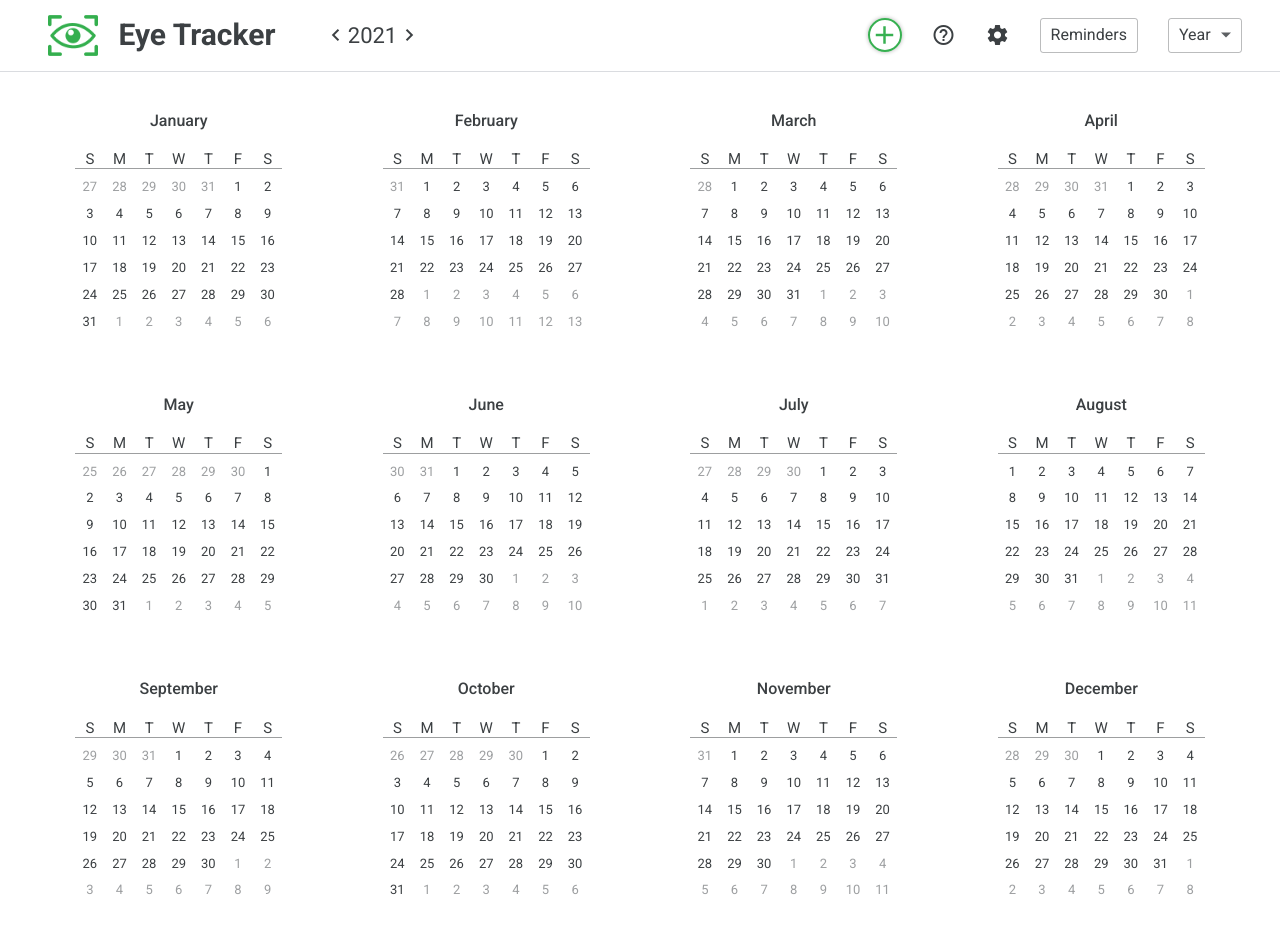
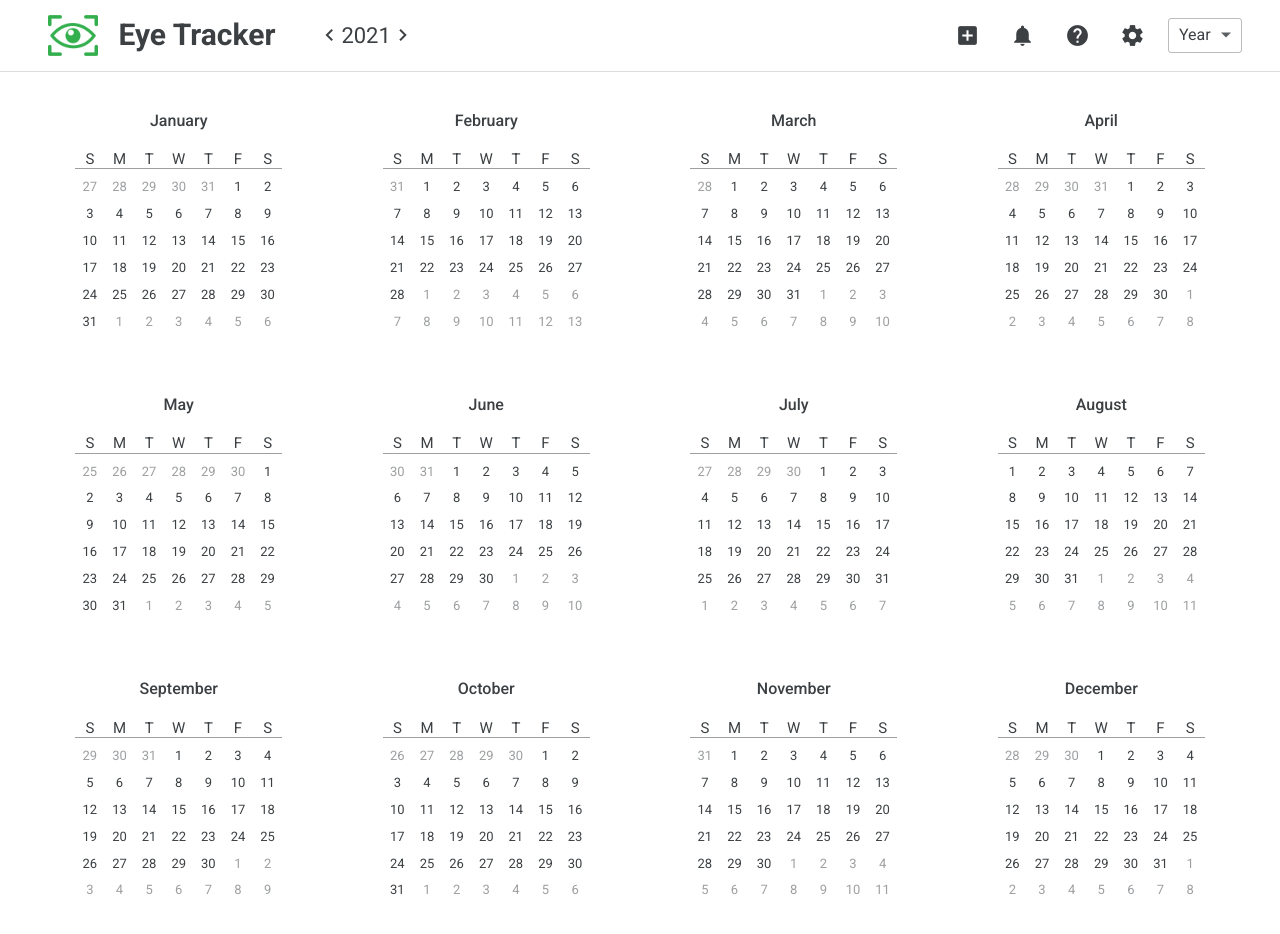
Before and after one commit to JosephRosenfeld/eye-tracker-front-end, a React (Create React App) app: page /year in a window 1280 px wide. Shown: the top 934 px of the page. Built offline with nearby package versions, Linux system fonts and the light colour scheme.

Commit message:
updated header icons and fixed drop down menu

```diff
--- a/src/components/Header.css
+++ b/src/components/Header.css
@@ -8,8 +8,7 @@
   display: flex;
   justify-content: space-between;
   align-items: center;
-
-  padding: 5px 3% 5px 3%;
+  padding: 5px 3%;
   color: var(--text-color);
   background-color: rgb(255, 255, 255, 1);
   border-bottom: 1px solid #dadce0;
@@ -39,7 +38,7 @@
 }
 
 .header-left .date-viewer {
-  padding-left: 3vw;
+  padding-left: 2.5vw;
 }
 
 /*HEADER RIGHT SECTION*/
@@ -48,43 +47,19 @@
   /*Flex*/
   display: flex;
   align-items: center;
-  gap: 30px;
+  gap: 16px;
 }
 
-.add-icon {
-  font-size: 30px;
-  color: #37b051;
-  border: 2px solid #37b051;
-  border-radius: 50%;
-  box-shadow: 0 0 4px rgb(0, 0, 0, 0.3);
-  transition: transform 0.5s, box-shadow 0.5s;
-
+.header-icon {
+  font-size: 25px;
+  padding: 7px;
+  border-radius: 3px;
   cursor: pointer;
 }
 
-.add-icon:hover {
-  transform: translateY(-2px);
-  box-shadow: 0 0 8px rgb(0, 0, 0, 0.3);
+.header-icon:hover {
+  background-color: rgba(180, 180, 180, 0.15);
 }
-
-.plus-icon {
-  display: flex;
-  align-items: center;
-  justify-content: center;
-}
-
-.plus-icon img {
-  width: 30px;
-  filter: invert(54%) sepia(90%) saturate(359%) hue-rotate(81deg)
-    brightness(89%) contrast(87%);
-  cursor: pointer;
-}
-
-.plus-icon img:hover {
-  width: 32px;
-  cursor: pointer;
-}
-
 /*Period dropdown*/
 
 .dropdown-container {
@@ -147,16 +122,3 @@
 .period-option:hover {
   background-color: rgba(180, 180, 180, 0.15);
 }
-
-/*Reminders button*/
-.reminders {
-  padding: 7px 10px;
-  border: 1px solid rgba(60, 64, 67, 0.35);
-  border-radius: 3px;
-
-  cursor: pointer;
-}
-
-.reminders:hover {
-  background-color: rgba(180, 180, 180, 0.075);
-}
--- a/src/components/Header.js
+++ b/src/components/Header.js
@@ -28,7 +28,7 @@ const Header = () => {
 
   //Adding event listener for outside clicks on document
   useEffect(() => {
-    document.addEventListener("mousedown", (event) => {
+    let handler = (event) => {
       if (
         dropOptionsRef.current &&
         !dropOptionsRef.current.contains(event.target) &&
@@ -37,7 +37,10 @@ const Header = () => {
       ) {
         setIsOpen(false);
       }
-    });
+    };
+    document.addEventListener("mousedown", handler);
+
+    return () => window.removeEventListener("mousedown", handler);
   });
 
   const toggleMenuDropdown = () => {
@@ -54,15 +57,10 @@ const Header = () => {
       </div>
 
       <div className='header-right'>
-        {/*
-        <div className='plus-icon'>
-          <img src='/assets/collapse-plus.svg'></img>
-        </div>*/}
-        <span class='material-icons add-icon'>add</span>
-        <span className='material-icons'>help_outline</span>
-        <span className='material-icons'>settings</span>
-        <div className='reminders'>Reminders</div>
-
+        <span className='material-icons header-icon'>add_box</span>
+        <span className='material-icons header-icon'>notifications</span>
+        <span className='material-icons header-icon help'>help</span>
+        <span className='material-icons header-icon'>settings</span>
         <div className='dropdown-container'>
           <div
             ref={dropdownRef}
@@ -71,13 +69,18 @@ const Header = () => {
           >
             {page.charAt(0).toUpperCase() + page.slice(1)}
           </div>
+
           {isOpen && (
             <div ref={dropOptionsRef} className='period-options'>
               <Link to='/year'>
-                <div className='period-option'>Year</div>
+                <div className='period-option' onClick={toggleMenuDropdown}>
+                  Year
+                </div>
               </Link>
               <Link to='week'>
-                <div className='period-option'>Week</div>
+                <div className='period-option' onClick={toggleMenuDropdown}>
+                  Week
+                </div>
               </Link>
             </div>
           )}
--- a/src/screens/Yearly.css
+++ b/src/screens/Yearly.css
@@ -6,6 +6,7 @@
   align-items: center;
   row-gap: 60px;
   column-gap: 50px;
+  overflow: auto;
 }
 
 @media (max-width: 1100px) {
```
Also changed, not shown: public/assets/collapse-plus.svg (deleted).
